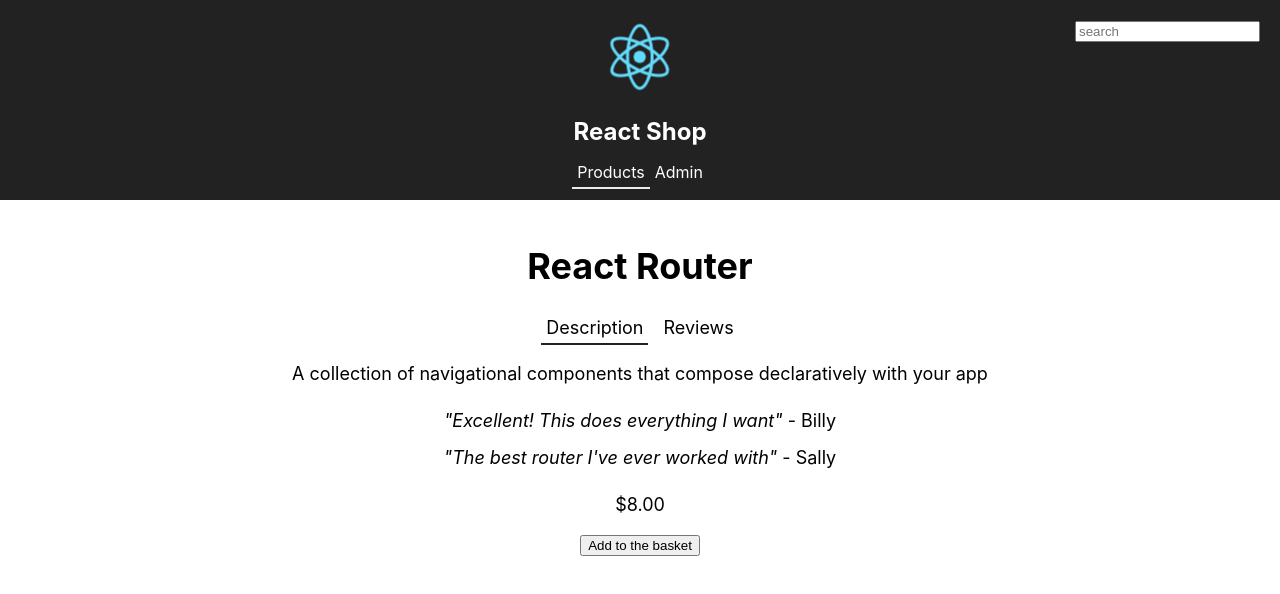
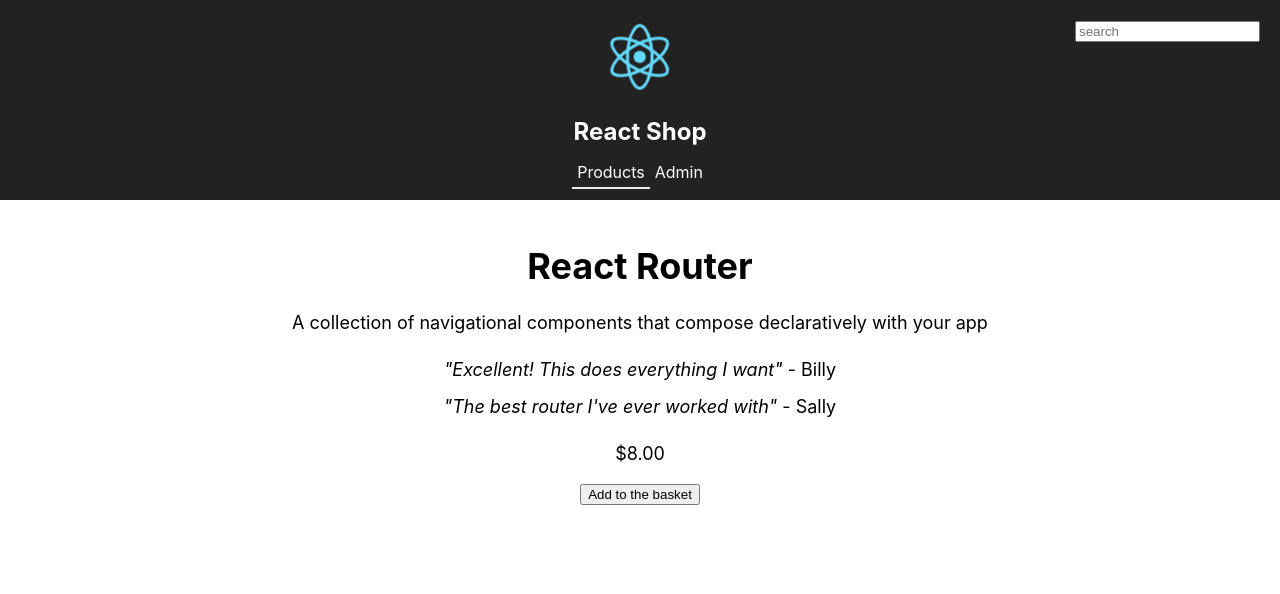
Before and after one commit to jclagoria/projects-type-scripts, a React (Create React App) app in the folder chapter06/reactshop/: page /products/1 in a window 1280 px wide. Shown: the top 594 px of the page. Built offline with nearby package versions, Linux system fonts and the light colour scheme.

Commit message:
Leveraging the compound component pattern

```diff
--- a/chapter06/reactshop/src/Tabs.tsx
+++ b/chapter06/reactshop/src/Tabs.tsx
@@ -1,35 +1,22 @@
 import * as React from "react";
-
-interface IProps {
-    headings: string[];
-}
 
 interface IState {
     activateHeading: string;
 }
 
-class Tabs extends React.Component<IProps, IState> {
+interface ITabProps {
+    name: string;
+    initialActive?: boolean;
+}
 
-    constructor(props: IProps) {
-        super(props);
-        this.state = {
-            activateHeading: this.props.headings
-                && this.props.headings.length > 0 ?
-                this.props.headings[0]: ""
-        };
-    }
+class Tabs extends React.Component<{}, IState> {
+
+    public static Tab: React.FC<ITabProps> = props => <li>{props.children}</li>;
 
     public render() {
         return (
             <ul className="tabs">
-                {
-                    this.props.headings.map(heading => (
-                        <li onClick={this.handleTabClick}
-                            className={heading === this.state.activateHeading ? "active" : ""}>
-                            {heading}
-                        </li>
-                    ))
-                }
+                {this.props.children}
             </ul>
         );
     }
```
